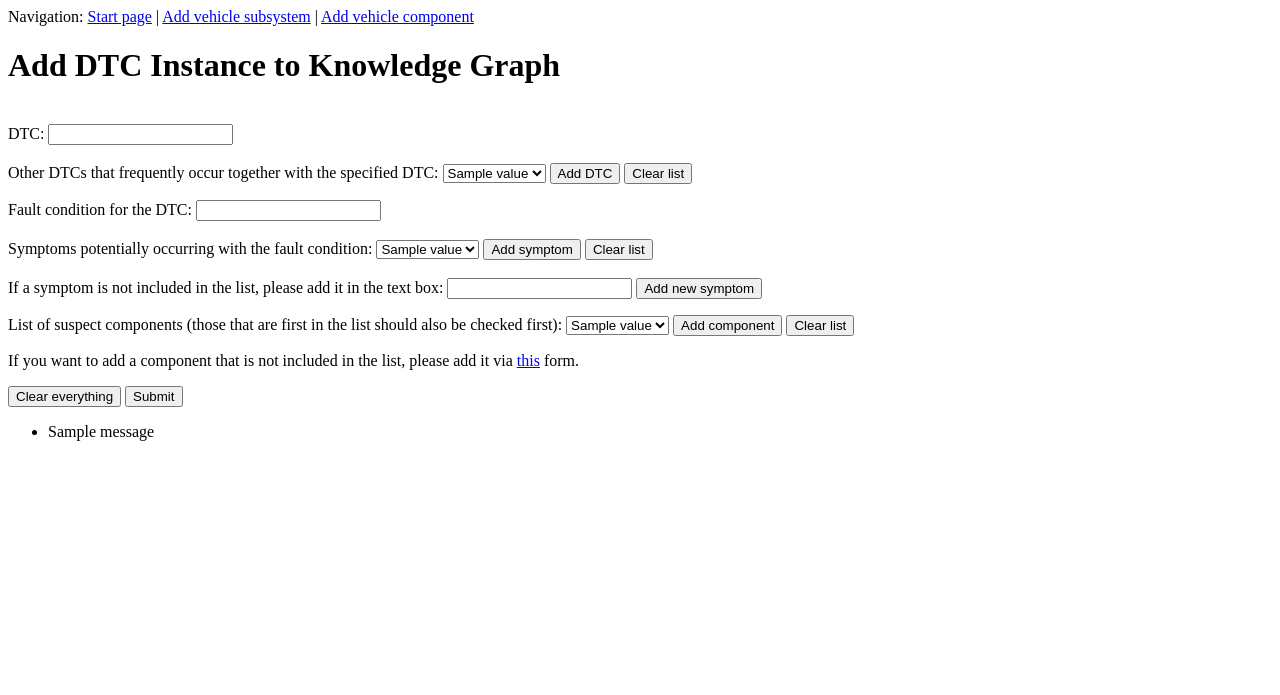
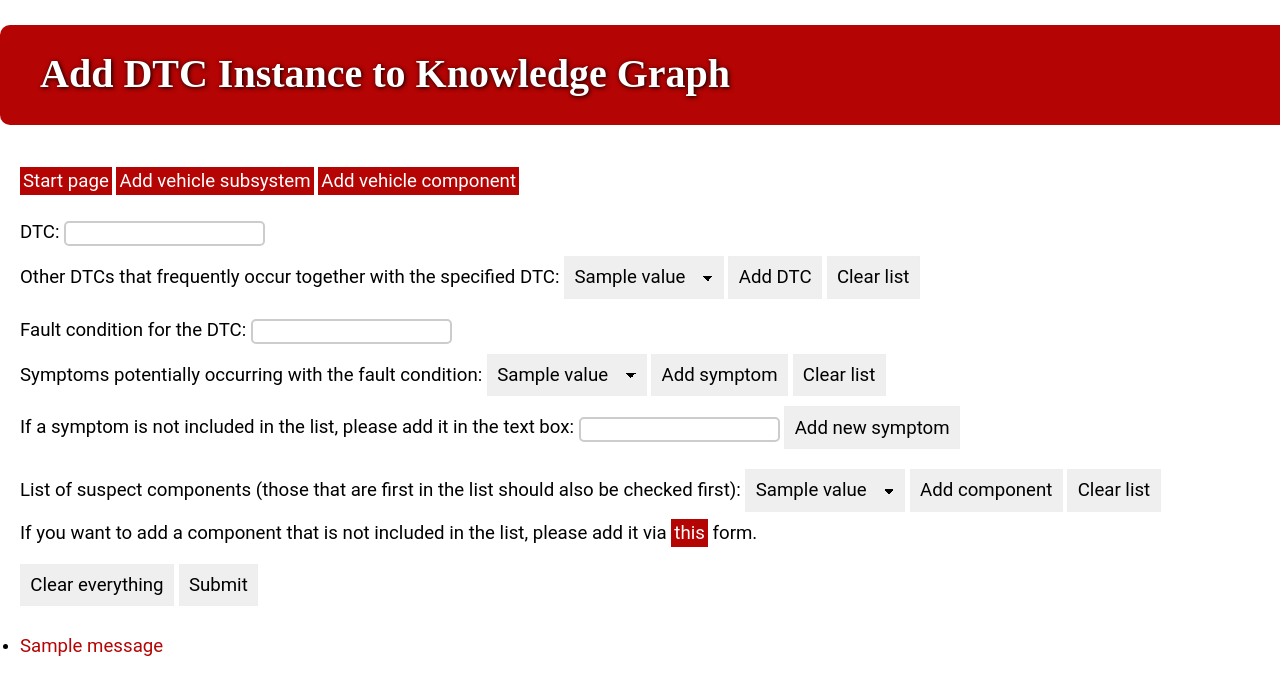
Before and after one commit to tbohne/obd_ontology, a Flask app: page /dtc_form in a window 1280 px wide; the page is wider, and only the part inside the window is pictured. Shown: the top 695 px of that part. Run offline with Flask 2, Linux system fonts and the light colour scheme; one stand-in notice (Sample message) is shown; a database or web service that is not in the repository returns one stand-in record (values such as "Sample title"); data that the repository does not hold is empty; some libraries are stand-ins or nearby versions.

Commit message:
refine structure of DTC page

```diff
--- a/templates/DTC_form.html
+++ b/templates/DTC_form.html
@@ -3,59 +3,52 @@
 
 <head>
     <meta charset="UTF-8">
+    <link rel="stylesheet" type="text/css" href="{{url_for('static', filename='style.css')}}">
     <title>DTC</title>
 </head>
 
 <body>
-    Navigation: <a href="/">Start page</a> | <a href="subsystem_form">Add vehicle subsystem</a> | <a href="component_form">Add vehicle component</a>
+    <header><h1>Add DTC Instance to Knowledge Graph</h1></header>
+
+    <section>
+        <article>
+            <p><a href="/">Start page</a> <a href="subsystem_form">Add vehicle subsystem</a> <a href="component_form">Add vehicle component</a></p>
 
             <form method="POST">
                 {{ form.csrf_token }}
-
-        <h1>Add DTC Instance to Knowledge Graph</h1>
                 <br>
-        {{ form.dtc_name.label }} {{ form.dtc_name(size=20) }}
-        <br><br>
-        <div>{{form.occurs_with.label}} {{form.occurs_with}} {{form.occurs_with_submit}} {{form.clear_occurs_with}}</div>
-        <p style="color: blue;">
+                <p>DTC: {{ form.dtc_name(size=20) }}</p>
+                <p>Other DTCs that frequently occur together with the specified DTC: {{form.occurs_with}} {{form.occurs_with_submit}} {{form.clear_occurs_with}}</p>
+                <p style="color: #B40404;">
                 {%for i in occurs_with_DTCs_variable_list%}
                     {{i}},
                 {%endfor%}</p>
-
-        Fault condition for the DTC:
-        {{form.fault_condition}}
-        <br><br>
-
-        <div>{{ form.symptoms.label }} {{ form.symptoms }} {{form.symptoms_submit}} {{form.clear_symptoms}}</div>
-
-        <br>
-        <div>{{ form.new_symptom.label }} {{form.new_symptom}} {{form.new_symptom_submit}}</div>
-
-        <p style="color: blue;">
+                <p>Fault condition for the DTC: {{form.fault_condition}}</p>
+                <p>{{ form.symptoms.label }} {{ form.symptoms }} {{form.symptoms_submit}} {{form.clear_symptoms}}</p>
+                <p>{{ form.new_symptom.label }} {{form.new_symptom}} {{form.new_symptom_submit}}</p>
+                <p style="color: #B40404;">
                 {%for i in symptoms_variable_list%}
                     {{i}},
                 {%endfor%}</p>
-
-        <div>{{ form.suspect_components.label }} {{form.suspect_components}} {{form.add_component_submit}} {{form.clear_components}}</div>
+                <p>{{ form.suspect_components.label }} {{form.suspect_components}} {{form.add_component_submit}} {{form.clear_components}}</p>
                 <p>If you want to add a component that is not included in the list, please add it via <a href="component_form">this</a> form.</p>
-        <p style="color: blue;">
+                <p style="color: #B40404;">
                 {%for i in suspect_components_variable_list%}
                     {{i}},
                 {%endfor%}</p>
-
-        {{form.clear_everything}}
-        {{form.final_submit}}
+                <p>{{form.clear_everything}} {{form.final_submit}}</p>
             </form>
-
+            <br>
             {% with messages = get_flashed_messages() %}
                 {% if messages %}
                     <ul class=flashes>
                         {% for message in messages %}
-                    <li>{{ message }}</li>
+                            <li><p style="color: #B40404;">{{ message }}</p></li>
                         {% endfor %}
                     </ul>
                 {% endif %}
             {% endwith %}
+        </article>
+    </section>
 </body>
-
 </html>
```
Lines whose indentation alone changed are shown as unchanged.
